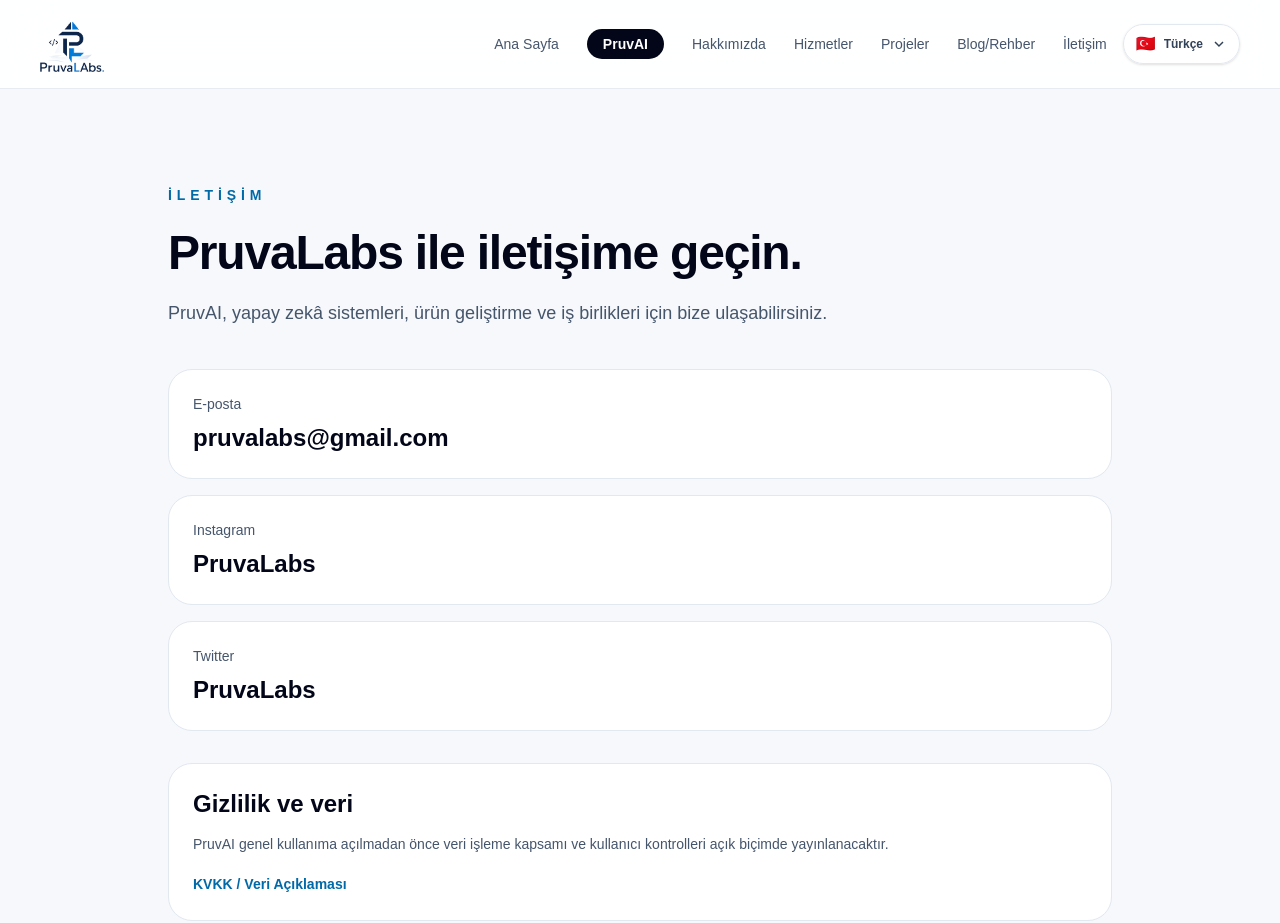
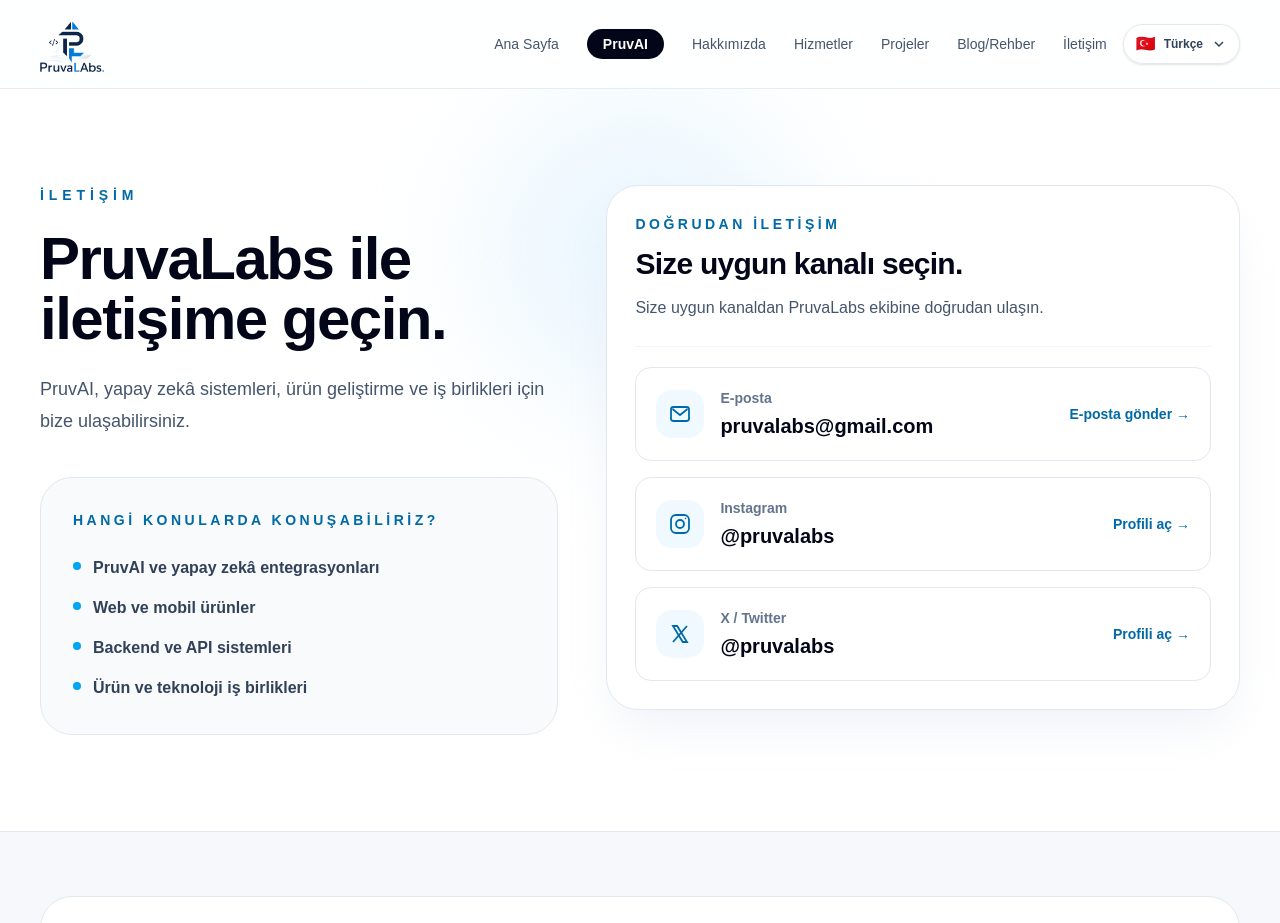
Before and after one commit to PruvaLAbs/pruvalabs-website, a Next.js app: page /contact in a window 1280 px wide. Shown: the top 923 px of the page. Built offline with nearby package versions, Linux system fonts and the light colour scheme.

Commit message:
feat(contact): create professional direct-contact experience

```diff
--- a/app/contact/page.tsx
+++ b/app/contact/page.tsx
@@ -12,71 +12,151 @@
   },
 };
 
-export default function ContactPage() {
 const contactItems = [
   {
     label: "E-posta",
     value: "pruvalabs@gmail.com",
+    action: "E-posta gönder",
     href: "mailto:pruvalabs@gmail.com",
+    external: false,
+    icon: (
+      <svg viewBox="0 0 24 24" fill="none" stroke="currentColor" strokeWidth="1.8" aria-hidden="true" className="h-6 w-6">
+        <rect x="3" y="5" width="18" height="14" rx="2.5" />
+        <path d="m4.5 7 7.5 6 7.5-6" />
+      </svg>
+    ),
   },
   {
     label: "Instagram",
-      value: "PruvaLabs",
+    value: "@pruvalabs",
+    action: "Profili aç",
     href: "https://www.instagram.com/pruvalabs",
+    external: true,
+    icon: (
+      <svg viewBox="0 0 24 24" fill="none" stroke="currentColor" strokeWidth="1.8" aria-hidden="true" className="h-6 w-6">
+        <rect x="3" y="3" width="18" height="18" rx="5" />
+        <circle cx="12" cy="12" r="4" />
+        <circle cx="17.5" cy="6.5" r="0.8" fill="currentColor" stroke="none" />
+      </svg>
+    ),
   },
   {
-      label: "Twitter",
-      value: "PruvaLabs",
+    label: "X / Twitter",
+    value: "@pruvalabs",
+    action: "Profili aç",
     href: "https://twitter.com/pruvalabs",
+    external: true,
+    icon: (
+      <svg viewBox="0 0 24 24" fill="none" stroke="currentColor" strokeWidth="1.8" aria-hidden="true" className="h-6 w-6">
+        <path d="M5 4h4.2L19 20h-4.2L5 4Z" />
+        <path d="M5 20 19 4" />
+      </svg>
+    ),
   },
 ];
 
+const contactAreas = [
+  "PruvAI ve yapay zekâ entegrasyonları",
+  "Web ve mobil ürünler",
+  "Backend ve API sistemleri",
+  "Ürün ve teknoloji iş birlikleri",
+];
+
+export default function ContactPage() {
   return (
     <main className="min-h-screen overflow-x-hidden bg-[#F6F8FB] text-slate-950">
       <SiteHeader />
-      <section className="mx-auto w-full max-w-5xl px-6 py-16 sm:px-10 lg:py-24">
-        <p className="text-sm font-semibold uppercase tracking-[0.35em] text-sky-700">
+
+      <section className="relative overflow-hidden border-b border-slate-200 bg-white">
+        <div className="absolute left-1/2 top-0 h-80 w-80 -translate-x-1/2 rounded-full bg-sky-100/60 blur-3xl" />
+        <div className="relative mx-auto grid w-full max-w-7xl gap-12 px-6 py-16 sm:px-10 lg:grid-cols-[0.9fr_1.1fr] lg:items-start lg:py-24">
+          <div>
+            <p className="text-sm font-bold uppercase tracking-[0.35em] text-sky-700">
               İletişim
             </p>
-
-        <h1 className="mt-6 text-4xl font-semibold tracking-tight sm:text-5xl">
+            <h1 className="mt-6 max-w-3xl text-5xl font-bold tracking-tight sm:text-6xl">
               PruvaLabs ile iletişime geçin.
             </h1>
-
-        <p className="mt-5 max-w-2xl text-lg leading-8 text-slate-600">
-          PruvAI, yapay zekâ sistemleri, ürün geliştirme ve iş birlikleri için
-          bize ulaşabilirsiniz.
+            <p className="mt-6 max-w-2xl text-lg leading-8 text-slate-600">
+              PruvAI, yapay zekâ sistemleri, ürün geliştirme ve iş birlikleri için bize ulaşabilirsiniz.
             </p>
 
-        <div className="mt-10 grid gap-4">
+            <div className="mt-10 rounded-[2rem] border border-slate-200 bg-[#F8FAFC] p-7 sm:p-8">
+              <p className="text-sm font-bold uppercase tracking-[0.25em] text-sky-700">
+                Hangi konularda konuşabiliriz?
+              </p>
+              <div className="mt-6 grid gap-3">
+                {contactAreas.map((area) => (
+                  <div key={area} className="flex items-start gap-3 text-slate-700">
+                    <span className="mt-2 h-2 w-2 shrink-0 rounded-full bg-sky-500" />
+                    <span className="font-semibold leading-7">{area}</span>
+                  </div>
+                ))}
+              </div>
+            </div>
+          </div>
+
+          <div className="rounded-[2rem] border border-slate-200 bg-white p-5 shadow-2xl shadow-slate-200/60 sm:p-7">
+            <div className="border-b border-slate-100 pb-6">
+              <p className="text-sm font-bold uppercase tracking-[0.25em] text-sky-700">
+                Doğrudan iletişim
+              </p>
+              <h2 className="mt-3 text-3xl font-bold tracking-tight">
+                Size uygun kanalı seçin.
+              </h2>
+              <p className="mt-3 leading-7 text-slate-600">
+                Size uygun kanaldan PruvaLabs ekibine doğrudan ulaşın.
+              </p>
+            </div>
+
+            <div className="mt-5 grid gap-4">
               {contactItems.map((item) => (
                 <a
                   key={item.label}
                   href={item.href}
-              className="rounded-3xl border border-slate-200 bg-white p-6 transition hover:border-sky-300 hover:bg-white"
+                  target={item.external ? "_blank" : undefined}
+                  rel={item.external ? "noreferrer noopener" : undefined}
+                  className="group flex items-center gap-4 rounded-2xl border border-slate-200 bg-white p-5 transition hover:-translate-y-0.5 hover:border-sky-200 hover:shadow-lg hover:shadow-slate-200/50 focus:outline-none focus-visible:ring-2 focus-visible:ring-sky-400"
                 >
-              <p className="text-sm text-slate-600">{item.label}</p>
-              <p className="mt-2 text-2xl font-semibold">{item.value}</p>
+                  <span className="grid h-12 w-12 shrink-0 place-items-center rounded-2xl bg-sky-50 text-sky-700 transition group-hover:bg-sky-100">
+                    {item.icon}
+                  </span>
+                  <span className="min-w-0 flex-1">
+                    <span className="block text-sm font-semibold text-slate-500">{item.label}</span>
+                    <span className="mt-1 block truncate text-lg font-bold text-slate-950 sm:text-xl">{item.value}</span>
+                  </span>
+                  <span className="hidden text-sm font-bold text-sky-700 sm:inline-flex">
+                    {item.action} →
+                  </span>
                 </a>
               ))}
             </div>
+          </div>
+        </div>
+      </section>
 
-        <div className="mt-8 rounded-3xl border border-slate-200 bg-white p-6">
-          <h2 className="text-2xl font-semibold">Gizlilik ve veri</h2>
-          <p className="mt-3 text-sm leading-6 text-slate-600">
-            PruvAI genel kullanıma açılmadan önce veri işleme kapsamı ve kullanıcı
-            kontrolleri açık biçimde yayınlanacaktır.
+      <section className="mx-auto w-full max-w-7xl px-6 py-12 sm:px-10 lg:py-16">
+        <div className="grid gap-6 rounded-[2rem] border border-slate-200 bg-white p-7 sm:p-9 lg:grid-cols-[1fr_auto] lg:items-center">
+          <div>
+            <p className="text-sm font-bold uppercase tracking-[0.25em] text-sky-700">
+              Gizlilik ve veri
             </p>
-          <div className="mt-4">
+            <h2 className="mt-3 text-2xl font-bold tracking-tight">
+              İletişim ve veri yaklaşımımızı inceleyin.
+            </h2>
+            <p className="mt-3 max-w-3xl leading-7 text-slate-600">
+              PruvAI genel kullanıma açılmadan önce veri işleme kapsamı ve kullanıcı kontrolleri açık biçimde yayınlanacaktır.
+            </p>
+          </div>
           <Link
             href="/legal/kvkk"
-              className="text-sm font-semibold text-sky-700 hover:text-sky-800"
+            className="inline-flex rounded-full border border-slate-300 bg-white px-6 py-3 text-center text-sm font-bold text-slate-800 transition hover:border-slate-950 focus:outline-none focus-visible:ring-2 focus-visible:ring-sky-400"
           >
             KVKK / Veri Açıklaması
           </Link>
         </div>
-        </div>
       </section>
+
       <SiteFooter />
     </main>
   );
```
Lines whose indentation alone changed are shown as unchanged.
